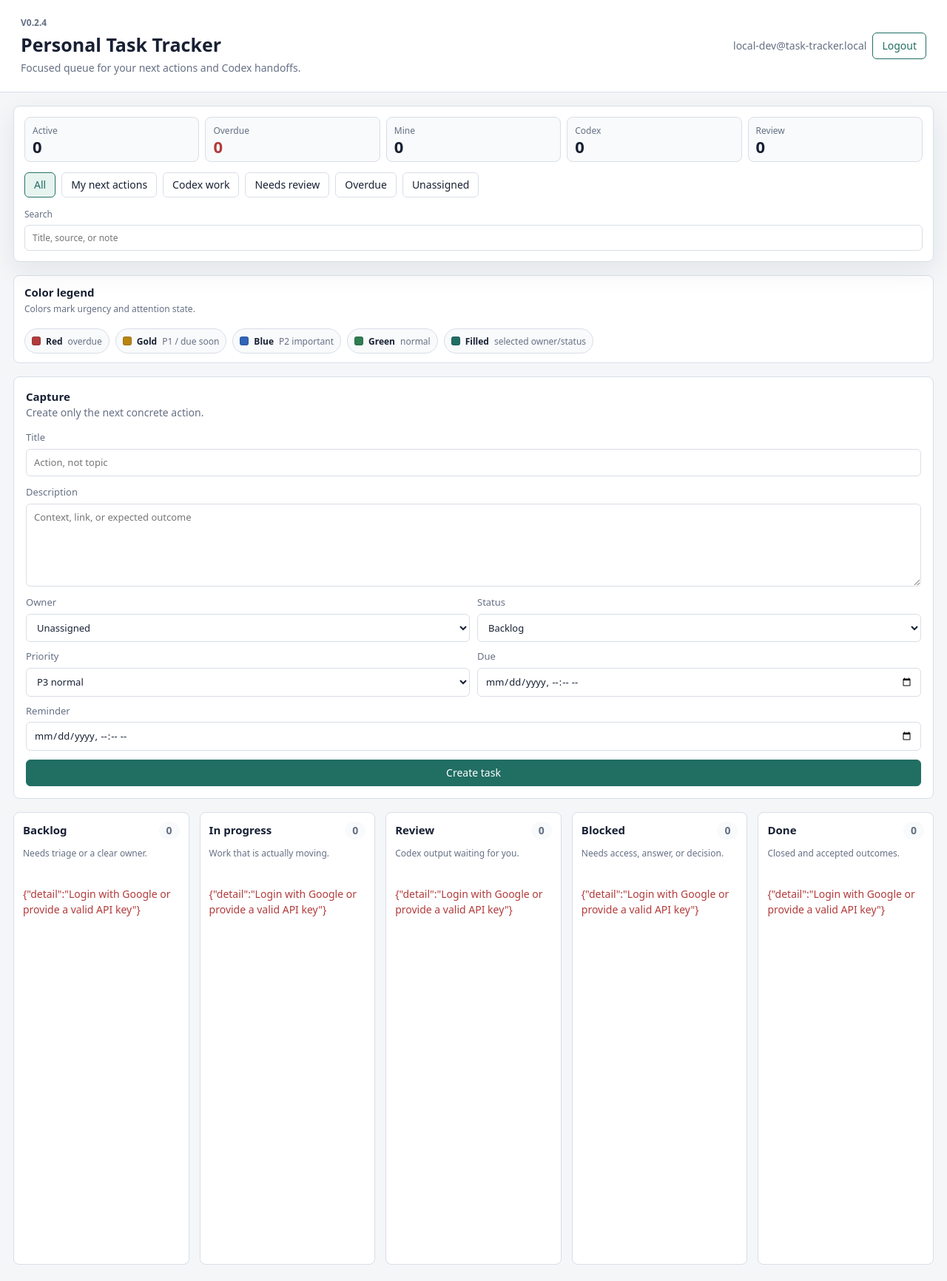
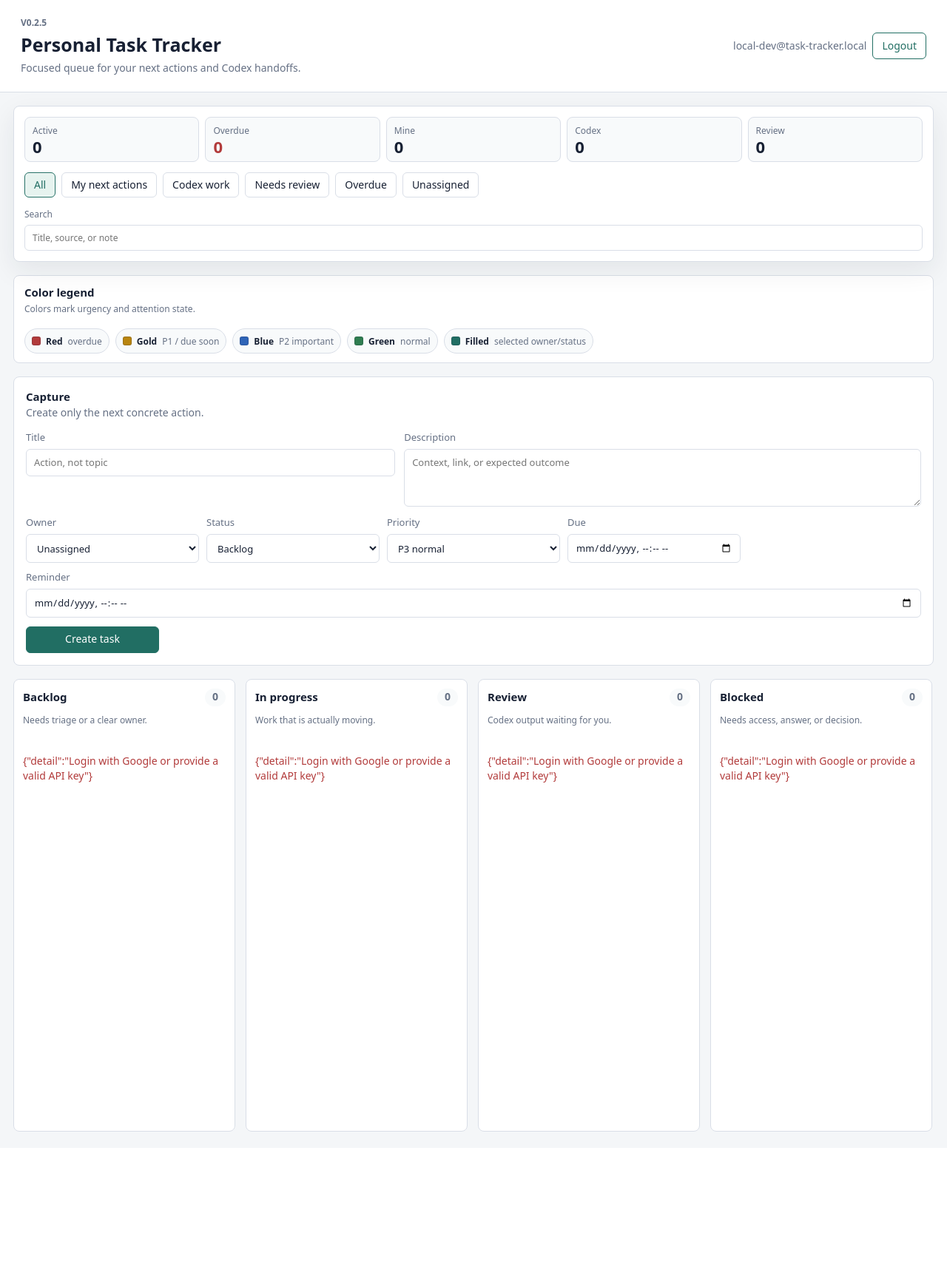
Before and after one commit to J3d1-fm/Personal-Task-Assistant-Parallel-Agents, a FastAPI app: page / in a window 1280 px wide. Shown: the whole page at 74% size. After the commit the page ends 1530 px from the top, so only its background shows below. Run offline with FastAPI, Linux system fonts and the light colour scheme.

Commit message:
Version 0.2.5 fix tracker UI overlap

```diff
--- a/app/config.py
+++ b/app/config.py
@@ -5,7 +5,7 @@
 
 class Settings(BaseSettings):
     app_name: str = "Personal Task Tracker"
-    app_version: str = "0.2.4"
+    app_version: str = "0.2.5"
     public_base_url: str = ""
     task_store: str = "sqlite"
     database_url: str = "sqlite:///./task_tracker.db"
--- a/app/static/styles.css
+++ b/app/static/styles.css
@@ -25,6 +25,8 @@
 
 body {
   margin: 0;
+  max-width: 100%;
+  overflow-x: hidden;
   background: var(--bg);
   color: var(--text);
   font: 14px/1.45 system-ui, -apple-system, BlinkMacSystemFont, "Segoe UI", sans-serif;
@@ -209,7 +211,7 @@
 
 .workspace {
   display: grid;
-  grid-template-columns: minmax(280px, 310px) minmax(0, 1fr);
+  grid-template-columns: minmax(0, 1fr);
   gap: 18px;
   align-items: start;
 }
@@ -318,6 +320,7 @@
   position: static;
   top: 118px;
   padding: 16px;
+  min-width: 0;
 }
 
 .section-heading {
@@ -343,6 +346,7 @@
 select,
 textarea {
   width: 100%;
+  min-width: 0;
   border: 1px solid var(--line);
   border-radius: 6px;
   padding: 8px 10px;
@@ -366,17 +370,19 @@
 
 .board {
   display: grid;
-  grid-template-columns: repeat(5, minmax(200px, 1fr));
+  grid-template-columns: repeat(5, minmax(300px, 1fr));
   gap: 14px;
   min-width: 0;
   overflow-x: auto;
   padding-bottom: 4px;
+  scrollbar-gutter: stable;
 }
 
 .column {
   display: grid;
   align-content: start;
   gap: 10px;
+  min-width: 0;
   min-height: calc(100vh - 188px);
   padding: 12px;
   transition: border-color 0.15s ease, background 0.15s ease;
@@ -409,11 +415,14 @@
 .tasks {
   display: grid;
   gap: 10px;
+  min-width: 0;
   min-height: 58px;
 }
 
 .task {
   position: relative;
+  min-width: 0;
+  max-width: 100%;
   border: 1px solid var(--line);
   border-top: 3px solid var(--normal);
   border-radius: 8px;
@@ -468,6 +477,7 @@
   display: flex;
   align-items: center;
   gap: 7px;
+  min-width: 0;
   color: var(--muted);
   font-size: 12px;
 }
@@ -481,6 +491,7 @@
 
 .task-id {
   margin-left: auto;
+  flex: 0 0 auto;
   color: var(--muted);
 }
 
@@ -504,18 +515,26 @@
   display: flex;
   flex-wrap: wrap;
   gap: 6px;
+  min-width: 0;
 }
 
 .pill,
 .source-link {
   position: relative;
+  display: inline-flex;
+  align-items: center;
+  max-width: 100%;
+  min-width: 0;
   border: 1px solid var(--line);
   color: var(--muted);
   border-radius: 999px;
   padding: 2px 8px;
+  overflow: hidden;
+  text-overflow: ellipsis;
   font-size: 12px;
   line-height: 1.45;
   text-decoration: none;
+  white-space: nowrap;
 }
 
 .priority-pill {
@@ -597,6 +616,7 @@
   display: grid;
   grid-template-columns: repeat(2, minmax(0, 1fr));
   gap: 6px;
+  min-width: 0;
 }
 
 .actions button {
@@ -634,16 +654,44 @@
     grid-template-columns: 1fr;
   }
 
-  .workspace {
-    grid-template-columns: 1fr;
-  }
-
   .legend-panel {
     grid-template-columns: 1fr;
   }
 
   .composer {
     position: static;
+  }
+}
+
+@media (min-width: 981px) {
+  .composer form {
+    grid-template-columns: minmax(240px, 1fr) minmax(320px, 1.4fr);
+    align-items: start;
+  }
+
+  .composer form > label:nth-of-type(1) {
+    grid-column: 1;
+  }
+
+  .composer form > label:nth-of-type(2) {
+    grid-column: 2;
+    grid-row: 1 / span 2;
+  }
+
+  .composer textarea {
+    min-height: 78px;
+    height: 78px;
+  }
+
+  .composer .grid {
+    grid-column: 1 / -1;
+    grid-template-columns: repeat(5, minmax(140px, 1fr));
+  }
+
+  .composer button[type="submit"] {
+    grid-column: 1 / -1;
+    justify-self: start;
+    min-width: 180px;
   }
 }
 
@@ -679,7 +727,7 @@
 
   .filters {
     display: grid;
-    grid-template-columns: repeat(2, minmax(0, 1fr));
+    grid-template-columns: 1fr;
   }
 
   .filter-chip {
```
Also changed, not shown: docs/TECHNICAL_DOCUMENTATION.txt (+10 -12 lines), CHANGELOG.txt.
